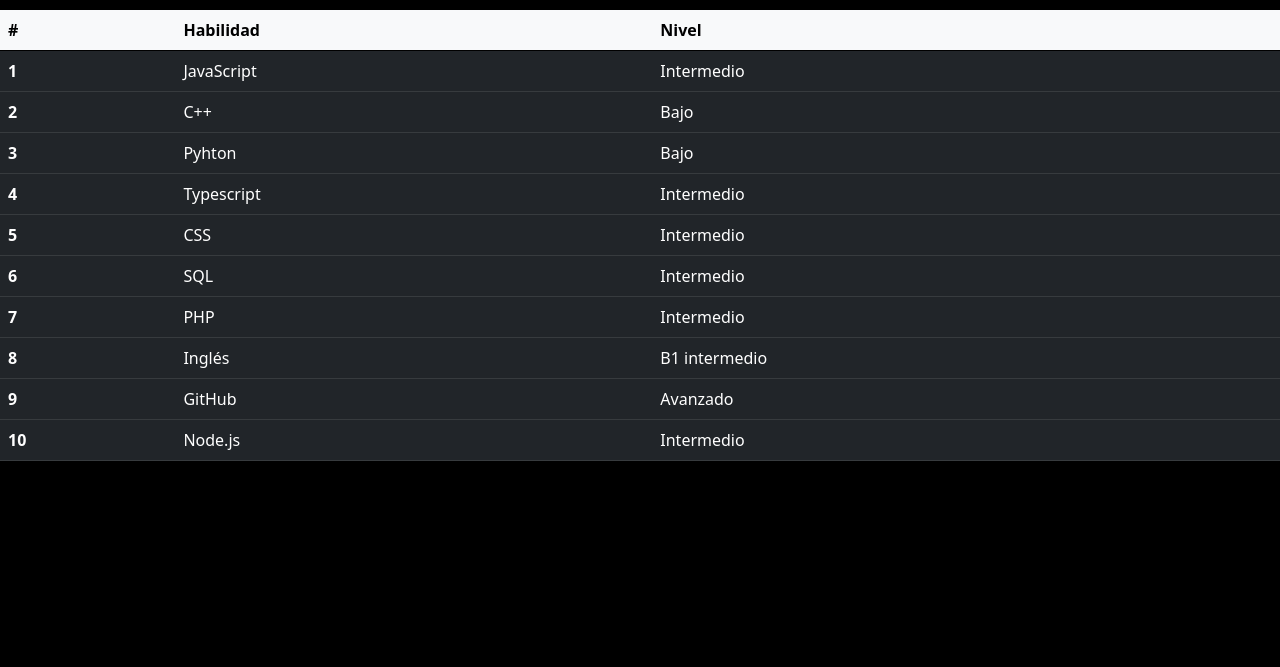
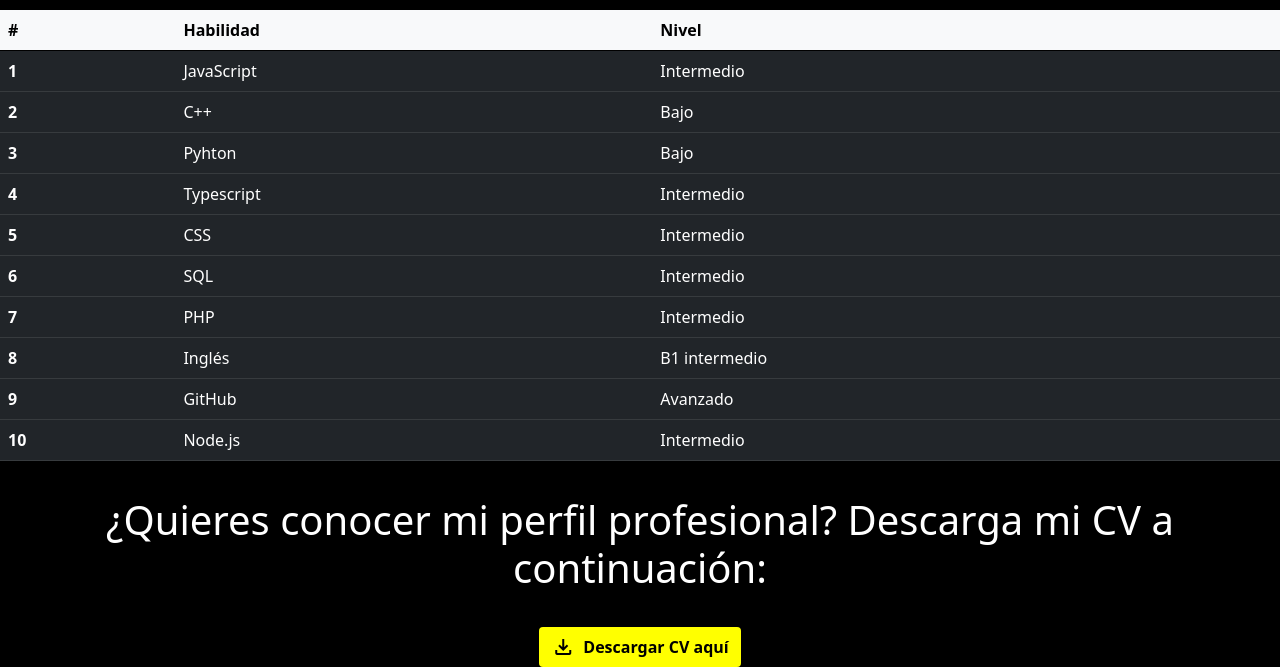
Before and after one commit to DevMoicas/MiPortafolio, a plain HTML site: page aboutme.html in a window 1280 px wide. Shown: the part 682-1349 px from the top of the page. Before the commit the page ends 1159 px from the top, so only its background shows below. Drawn offline with nearby package versions, Linux system fonts and the light colour scheme.

Commit message:
add no functional button for download CV

```diff
--- a/aboutme.html
+++ b/aboutme.html
@@ -9,6 +9,9 @@
     <!-- Bootstrap CSS -->
     <link href="https://cdn.jsdelivr.net/npm/bootstrap@5.0.2/dist/css/bootstrap.min.css" rel="stylesheet" integrity="sha384-EVSTQN3/azprG1Anm3QDgpJLIm9Nao0Yz1ztcQTwFspd3yD65VohhpuuCOmLASjC" crossorigin="anonymous">
     <link rel="stylesheet" href="style.css">
+    <link rel="stylesheet" href="https://fonts.googleapis.com/css2?family=Material+Symbols+Outlined:opsz,wght,FILL,GRAD@24,400,0,0&icon_names=download" />
+
+
     <title>Acerca de Moises Grimaldo</title>
 </head>
 
@@ -108,6 +111,14 @@
       </table>
     </div>
 
+    <h1 id="habilidades">¿Quieres conocer mi perfil profesional? Descarga mi CV a continuación:</h1>
+
+    <div class="descargaBoton">
+      <button id="download">
+        <span class="material-symbols-outlined">download</span>
+        Descargar CV aquí
+      </button>
+    </div>
 
 
 
```
